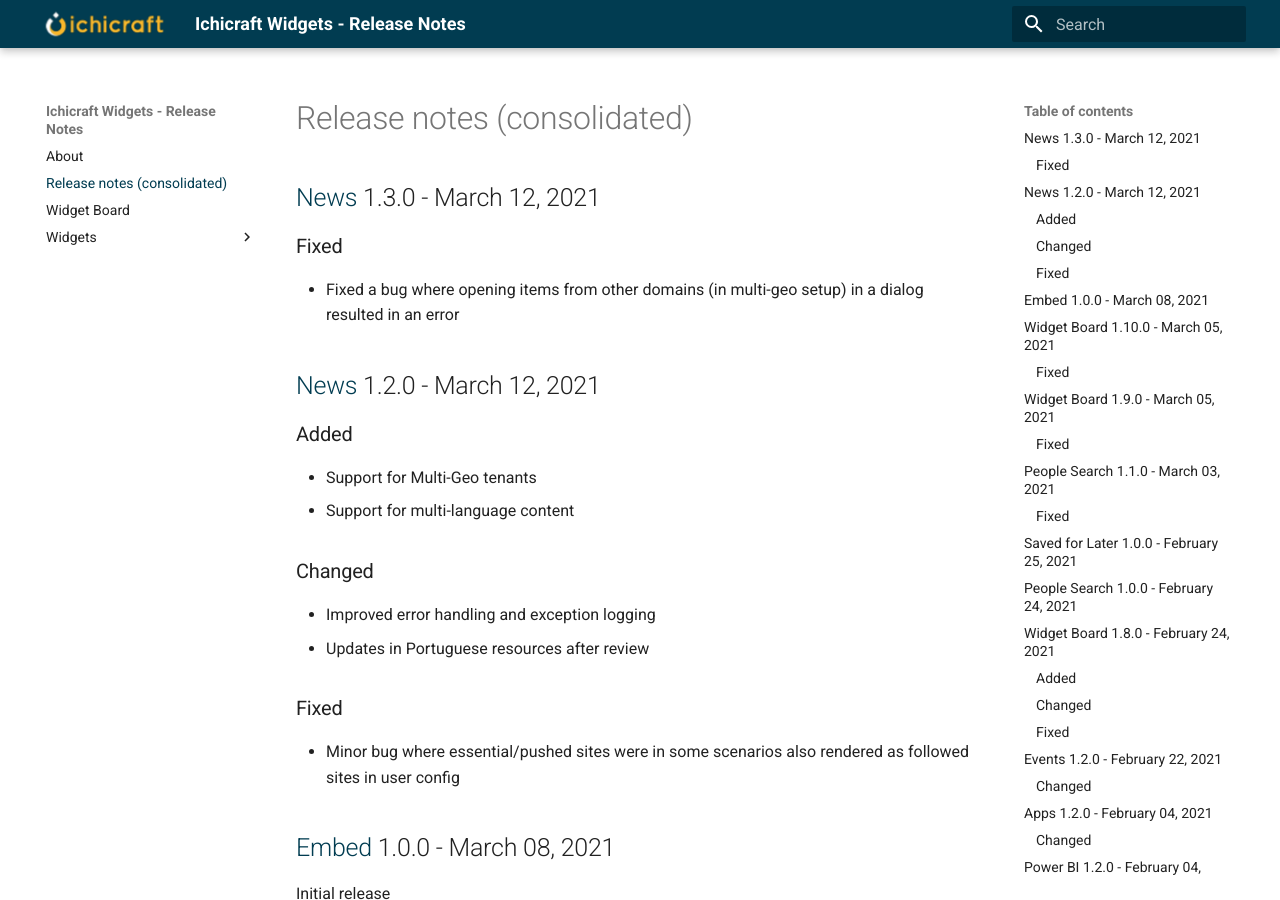
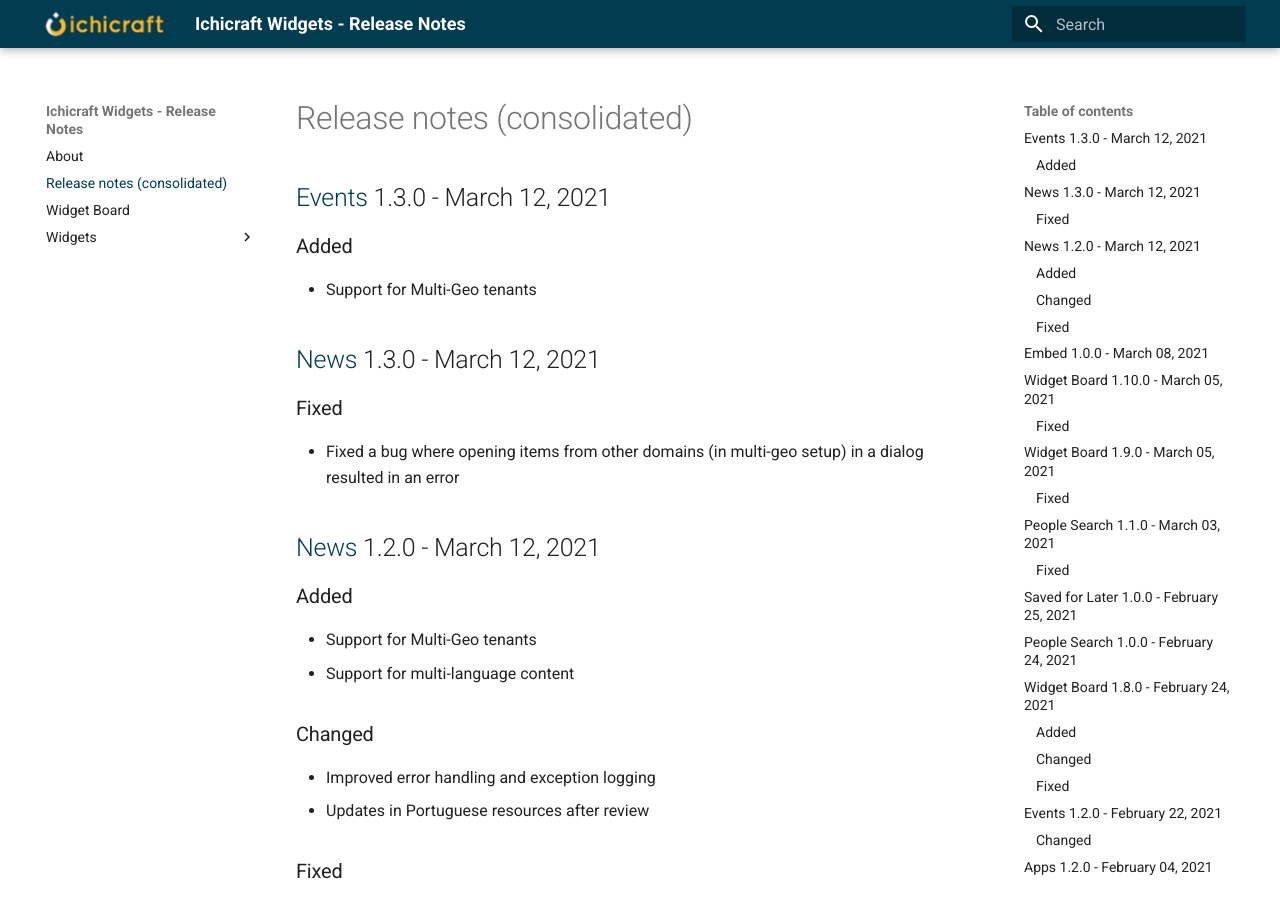
Before and after one commit to ichicraft/widgets-docs, an MkDocs documentation site: the page built from docs/Release-notes-(consolidated).md, in a window 1280 px wide and 900 px high. Built offline with MkDocs 1.6.1 and Material for MkDocs 9.7.7, drawn with Linux system fonts in a browser that asks for light colours.

Commit message:
Release notes updated by BuildService

```diff
--- a/docs/Release-notes-(consolidated).md
+++ b/docs/Release-notes-(consolidated).md
@@ -1,3 +1,8 @@
+## [Events](./Widgets/Events.md) 1.3.0 - March 12, 2021
+
+### Added
+- Support for Multi-Geo tenants
+
 ## [News](./Widgets/News.md) 1.3.0 - March 12, 2021
 
 ### Fixed
--- a/docs/Widgets/Events.md
+++ b/docs/Widgets/Events.md
@@ -1,3 +1,8 @@
+## 1.3.0 - March 12, 2021
+
+### Added
+- Support for Multi-Geo tenants
+
 ## 1.2.0 - February 22, 2021
 
 ### Changed
```
